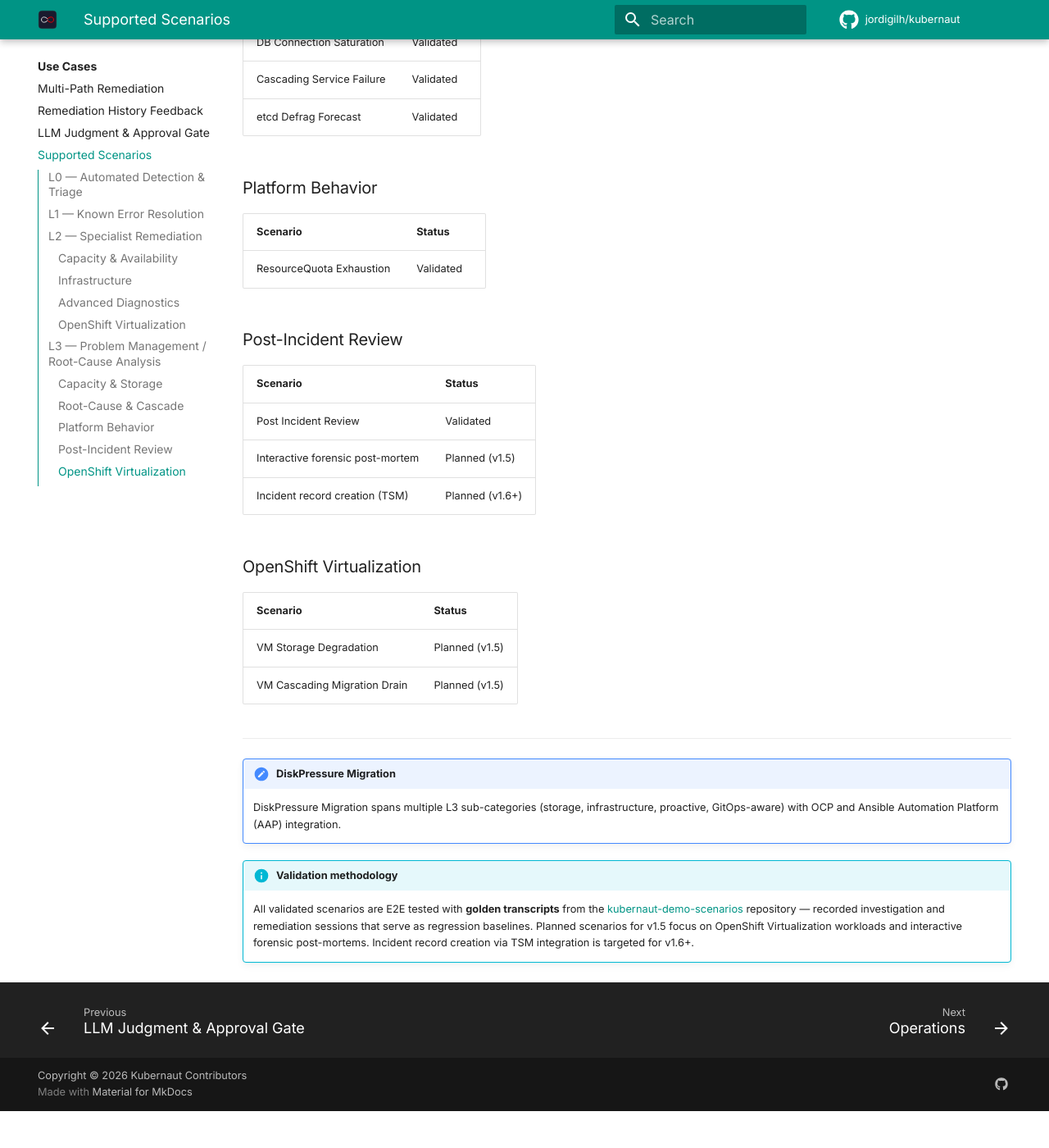
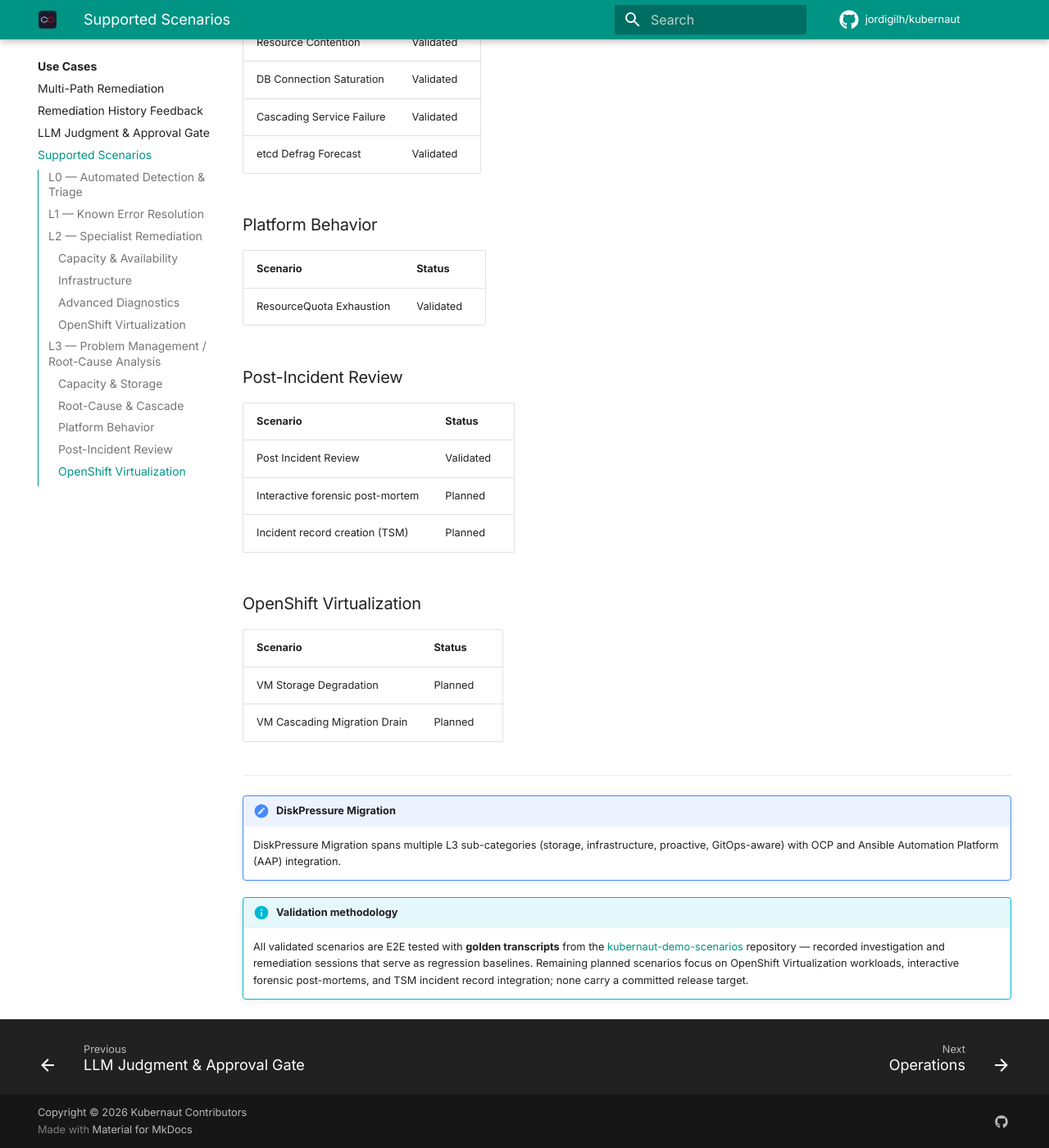
Before and after one commit to jordigilh/kubernaut-docs, an MkDocs documentation site: the page built from docs/use-cases/supported-scenarios.md, in a window 1280 px wide and 1400 px high, scrolled down 3497 px. Shown: the whole window at 82% size. Built offline with MkDocs 1.6.1 and Material for MkDocs 9.7.7, drawn with Linux system fonts in a browser that asks for light colours; comment, search, counter and statistics services are not loaded; the version menu is left out; before the commit the page ends 4852 px from its top, so only the background shows below that; some of the changed text lies outside the part shown.

Commit message:
docs: add missing operator-oomkill-informer scenario, drop stale v1.5 targets
Cross-checked the demo scenario catalog against the actual
kubernaut-demo-scenarios repo (scenario dirs + golden-transcripts/):

- operator-oomkill-informer has a golden transcript (validated) but was
  completely absent from both the use-cases index and
  supported-scenarios.md's L2 table. Added it to both.
- Several OpenShift Virtualization / forensic-post-mortem rows were still
  tagged "Planned (v1.5)" even though v1.5 has since shipped without them
  landing. Dropped the stale version promise rather than guess a new one.
- vm-boot-failure has real scaffolding (run.sh/validate.sh/cleanup.sh) but
  no golden transcript yet -- noted as such instead of a flat "Planned".
- Bumped the "Coverage as of v1.4" freshness line to v1.6 / 40 scenarios.

machineset-failure was left out of both docs -- its own README explicitly
says "PLANNED -- not yet implemented", so omitting it from the public
catalog is correct as-is.

```diff
--- a/docs/use-cases/supported-scenarios.md
+++ b/docs/use-cases/supported-scenarios.md
@@ -33,7 +33,7 @@ Standard workflow from catalog — first-line OCP support applies a documented f
 | SCC Violation | Validated |
 | Operator Health (OLM) | Validated |
 | RBAC Failure | Validated |
-| VM Boot Failure | Planned (v1.5) |
+| VM Boot Failure | Planned -- scaffolding exists (`scenarios/vm-boot-failure`), not yet validated end-to-end |
 
 ## L2 — Specialist Remediation
 
@@ -66,13 +66,14 @@ Deep investigation with targeted remediation — OCP resolver group level.
 | Severity Misdirection | Validated |
 | Red-Herring Noise | Validated |
 | Alert Misdirection | Validated |
+| Operator OOMKill (Informer Cache Flood) | Validated |
 
 ### OpenShift Virtualization
 
 | Scenario | Status |
 |----------|--------|
-| VM Migration Failure | Planned (v1.5) |
-| VM Network Post-Migration | Planned (v1.5) |
+| VM Migration Failure | Planned |
+| VM Network Post-Migration | Planned |
 
 ## L3 — Problem Management / Root-Cause Analysis
 
@@ -107,15 +108,15 @@ Deep RCA, capacity planning, and cascading failure analysis across the OCP platf
 | Scenario | Status |
 |----------|--------|
 | Post Incident Review | Validated |
-| Interactive forensic post-mortem | Planned (v1.5) |
-| Incident record creation (TSM) | Planned (v1.6+) |
+| Interactive forensic post-mortem | Planned |
+| Incident record creation (TSM) | Planned |
 
 ### OpenShift Virtualization
 
 | Scenario | Status |
 |----------|--------|
-| VM Storage Degradation | Planned (v1.5) |
-| VM Cascading Migration Drain | Planned (v1.5) |
+| VM Storage Degradation | Planned |
+| VM Cascading Migration Drain | Planned |
 
 ---
 
@@ -123,4 +124,4 @@ Deep RCA, capacity planning, and cascading failure analysis across the OCP platf
     DiskPressure Migration spans multiple L3 sub-categories (storage, infrastructure, proactive, GitOps-aware) with OCP and Ansible Automation Platform (AAP) integration.
 
 !!! info "Validation methodology"
-    All validated scenarios are E2E tested with **golden transcripts** from the [kubernaut-demo-scenarios](https://github.com/jordigilh/kubernaut-demo-scenarios) repository — recorded investigation and remediation sessions that serve as regression baselines. Planned scenarios for v1.5 focus on OpenShift Virtualization workloads and interactive forensic post-mortems. Incident record creation via TSM integration is targeted for v1.6+.
+    All validated scenarios are E2E tested with **golden transcripts** from the [kubernaut-demo-scenarios](https://github.com/jordigilh/kubernaut-demo-scenarios) repository — recorded investigation and remediation sessions that serve as regression baselines. Remaining planned scenarios focus on OpenShift Virtualization workloads, interactive forensic post-mortems, and TSM incident record integration; none carry a committed release target.
```
Also changed, not shown: other parts of docs/use-cases/supported-scenarios.md (+1 -1 lines), docs/use-cases/index.md (+1 -0 lines).
